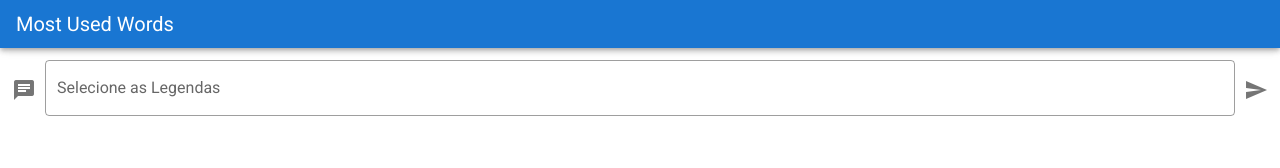
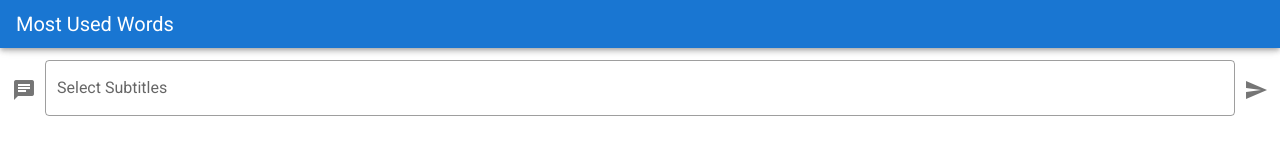
Before and after one commit to PaulloClara/most-used-words, a Vue app: page / in a window 1280 px wide. Shown: the top 168 px of the page. Built offline with nearby package versions, Linux system fonts and the light colour scheme.

Commit message:
:bug: Typo

```diff
--- a/src/components/FileInput.vue
+++ b/src/components/FileInput.vue
@@ -1,7 +1,7 @@
 <template lang="html">
   <v-form class="c-file-input">
     <v-file-input
-      label="Selecione as Legendas"
+      label="Select Subtitles"
       prepend-icon="mdi-message-text"
       append-outer-icon="mdi-send"
       outlined
```
